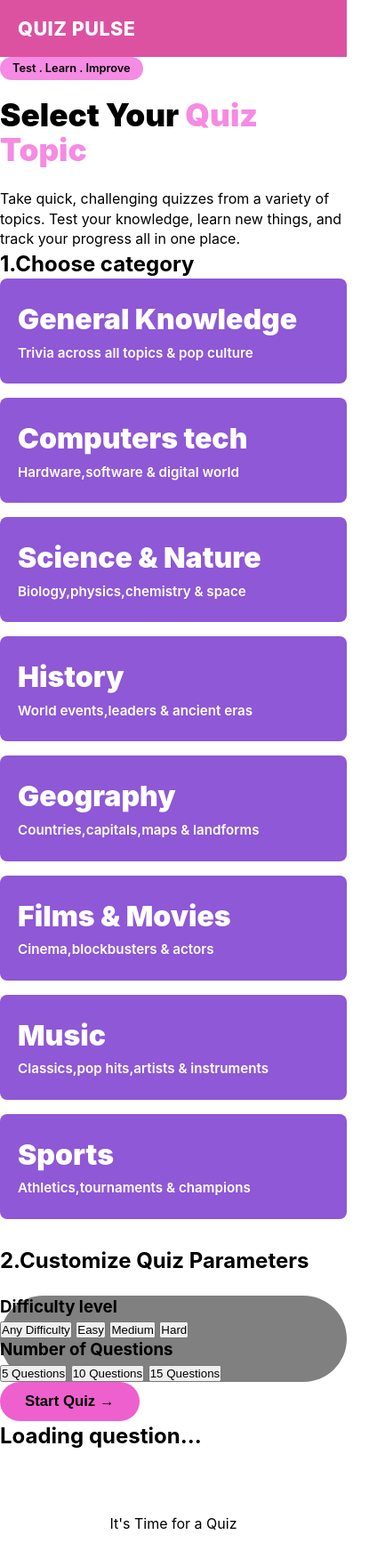
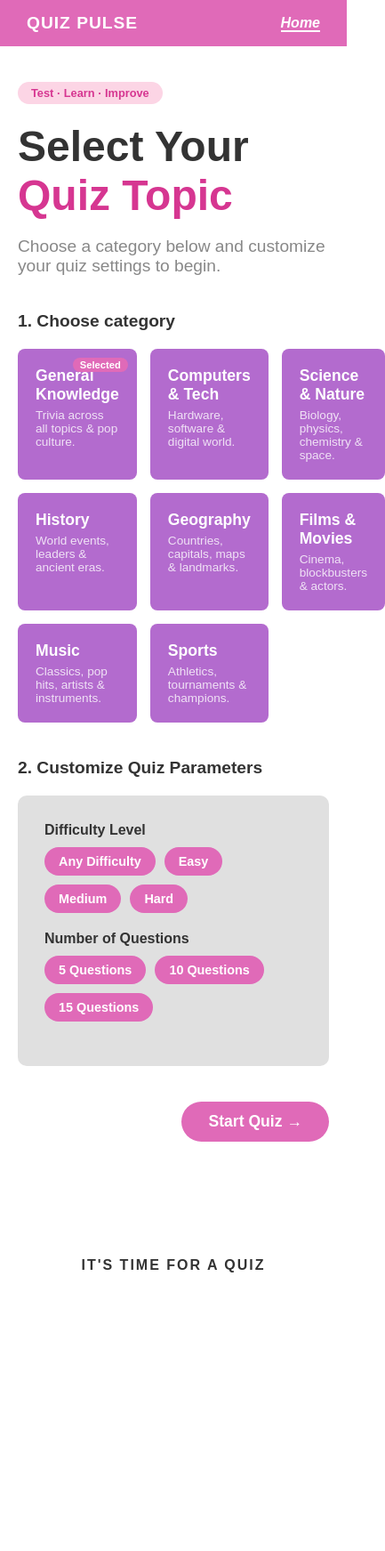
Before and after one commit to Ashley-tracy/Quiz-pulse, a plain HTML site: page quiz.html in a window 390 px wide. Shown: the whole page at 89% size, 433 px wide, since content can reach past the window. After the commit the page ends 1471 px from the top, so only its background shows below. Drawn offline with Linux system fonts and the light colour scheme.

Commit message:
Add customize Quiz Parameters

```diff
--- a/home.css
+++ b/home.css
@@ -1,5 +1,3 @@
-/*QUIZ PULSE - LANDING PAGE STYLESHEET*/
-
 /*Color & Design*/
 :root {
   --header-pink: #DC52A1;
--- a/quiz.css
+++ b/quiz.css
@@ -1,378 +1,236 @@
-:root {
-  --header-pink: #DC52A1;
-  --button-pink: #ED60CE;
-  --pill-pink: #F58BE2;
-  --purple-card: #8E58D6;
-  --dark-text: #000000;
-  --body-text: #1a1a1a;
-  --white: #ffffff;
-
-  --correct-green: #2ecc71;
-  --correct-bg: #e8f8f0;
-  --wrong-red: #e74c3c;
-  --wrong-bg: #fce8e6;
+body {
+    font-family: sans-serif;
+    margin: 0;
+    padding: 0;
+    background-color: #ffffff;
+    color: #333;
 }
 
-* {
-  box-sizing: border-box;
-  margin: 0;
-  padding: 0;
+#app-header {
+    background-color: #e06ab8;
+    padding: 15px 30px;
+    display: flex;
+    justify-content: space-between;
+    align-items: center;
+    color: white;
+    font-weight: bold;
 }
 
-body {
-  font-family: 'Inter', system-ui, -apple-system, sans-serif;
-  background-color: var(--white);
-  color: var(--dark-text);
-  line-height: 1.4;
-  min-height: 100vh;
-  display: flex;
-  flex-direction: column;
+#app-header h1 {
+    margin: 0;
+    font-size: 1.2rem;
+    letter-spacing: 1px;
 }
 
-/*Navbar*/
-.navbar {
-  background-color: var(--header-pink);
-  height: 64px;
-  padding: 0 40px;
-  display: flex;
-  justify-content: space-between;
-  align-items: center;
+#app-header nav a {
+    color: white;
+    text-decoration: none;
+    font-style: italic;
+    border-bottom: 2px solid white;
 }
 
-.logo,
-.logo a {
-  color: var(--white);
-  font-weight: 800;
-  font-size: 1.35rem;
-  letter-spacing: 0.5px;
-  text-transform: uppercase;
-  text-decoration: none;
+#main-container {
+    max-width: 800px;
+    margin: 0;
+    padding: 40px 20px;
 }
 
-.script-tag {
-  color: var(--white);
-  font-family: 'Caveat', cursive, sans-serif;
-  font-size: 1.8rem;
-  font-weight: 600;
-  text-decoration: underline;
-  text-underline-offset: 3px;
+#setup-section .badge {
+    background-color: #fcd5e5;
+    color: #d63691;
+    padding: 5px 15px;
+    border-radius: 20px;
+    font-size: 0.8rem;
+    font-weight: bold;
+    display: inline-block;
+    margin-bottom: 20px;
 }
 
-/*Layout Container */
-.container {
-  max-width: 960px;
-  width: 100%;
-  margin: 0 auto;
-  padding: 40px 20px 60px;
-  flex: 1;
+#setup-section h2 {
+    font-size: 3rem;
+    margin: 0 0 10px 0;
+    font-weight: bold;
 }
 
-.screen {
-  display: none;
+#setup-section h2 span {
+    color: #d63691;
 }
 
-.screen.active {
-  display: block;
+#setup-section > p {
+    font-size: 1.2rem;
+    color: #888;
+    margin-bottom: 40px;
 }
 
-.loading-spinner {
-  background-color: var(--pill-pink);
-  padding: 12px 20px;
-  border-radius: 8px;
-  font-weight: 700;
-  text-align: center;
-  margin-bottom: 20px;
-}
-
-/*Buttons */
-.pill-badge {
-  display: inline-block;
-  background-color: var(--pill-pink);
-  color: var(--dark-text);
-  font-size: 0.8rem;
-  font-weight: 600;
-  padding: 4px 14px;
-  border-radius: 20px;
-  margin-bottom: 20px;
-}
-
-.hero-title {
-  font-size: 3rem;
-  font-weight: 900;
-  line-height: 1.1;
-  margin-bottom: 25px;
-}
-
-.highlight {
-  color: var(--pill-pink);
-}
-
-.btn {
-  border: none;
-  border-radius: 30px;
-  padding: 12px 28px;
-  font-size: 1.05rem;
-  font-weight: 800;
-  cursor: pointer;
-  text-decoration: none;
-  display: inline-block;
-  transition: transform 0.15s ease, opacity 0.15s ease;
-}
-
-.btn-primary {
-  background-color: var(--button-pink);
-  color: var(--dark-text);
-}
-
-.btn:hover {
-  transform: translateY(-2px);
-  opacity: 0.95;
-}
-
-.btn:disabled {
-  opacity: 0.5;
-  cursor: not-allowed;
-  transform: none;
-}
-
-/* 6. Category Selection */
-.config-bar {
-  display: flex;
-  gap: 20px;
-  flex-wrap: wrap;
-  margin-bottom: 30px;
-  background-color: #f8f8f8;
-  padding: 18px 24px;
-  border-radius: 12px;
-}
-
-.config-group {
-  display: flex;
-  align-items: center;
-  gap: 10px;
-}
-
-.config-group label {
-  font-weight: 700;
-  font-size: 0.95rem;
-}
-
-.config-group select {
-  padding: 8px 16px;
-  border-radius: 20px;
-  border: 2px solid var(--purple-card);
-  font-size: 0.95rem;
-  font-weight: 600;
-  outline: none;
-  background-color: var(--white);
-  cursor: pointer;
+.section-title {
+    font-size: 1.2rem;
+    margin-bottom: 20px;
 }
 
 .category-grid {
-  display: grid;
-  grid-template-columns: repeat(auto-fit, minmax(200px, 1fr));
-  gap: 16px;
-  margin-bottom: 30px;
+    display: grid;
+    grid-template-columns: repeat(3, 1fr);
+    gap: 15px;
+    margin-bottom: 40px;
 }
 
-.cat-card {
-  background-color: var(--purple-card);
-  color: var(--white);
-  padding: 20px;
-  border-radius: 8px;
-  cursor: pointer;
-  border: 3px solid transparent;
-  transition: all 0.2s ease;
+.category-card {
+    background-color: #b36bce;
+    color: white;
+    padding: 20px;
+    border-radius: 8px;
+    cursor: pointer;
+    position: relative;
+    transition: transform 0.2s;
 }
 
-.cat-card h3 {
-  font-size: 1.2rem;
-  font-weight: 800;
+.category-card:hover {
+    transform: translateY(-3px);
 }
 
-.cat-card.selected {
-  border-color: var(--dark-text);
-  background-color: var(--button-pink);
-  color: var(--dark-text);
+.category-card h3 {
+    margin: 0 0 5px 0;
+    font-size: 1.1rem;
 }
 
-.quiz-status {
-  display: flex;
-  justify-content: space-between;
-  align-items: center;
-  margin-bottom: 20px;
-  font-weight: 700;
-  font-size: 1.1rem;
+.category-card p {
+    margin: 0;
+    font-size: 0.85rem;
+    opacity: 0.8;
 }
 
-.timer-badge {
-  background-color: #f0f0f0;
-  padding: 6px 16px;
-  border-radius: 16px;
-  font-size: 0.9rem;
-  font-weight: 800;
+.selected-pill {
+    position: absolute;
+    top: 10px;
+    right: 10px;
+    background-color: #e06ab8;
+    color: white;
+    padding: 2px 8px;
+    border-radius: 10px;
+    font-size: 0.7rem;
+    font-weight: bold;
 }
 
-.progress-bar-container {
-  width: 100%;
-  height: 8px;
-  background-color: #e0e0e0;
-  border-radius: 4px;
-  margin-bottom: 30px;
-  overflow: hidden;
+.parameters-box {
+    background-color: #e0e0e0;
+    padding: 30px;
+    border-radius: 10px;
+    margin-bottom: 40px;
 }
 
-.progress-fill {
-  height: 100%;
-  width: 0%;
-  background-color: var(--button-pink);
-  transition: width 0.3s ease;
+.param-group {
+    margin-bottom: 20px;
 }
 
-.question-text {
-  font-size: 1.6rem;
-  font-weight: 800;
-  line-height: 1.35;
-  margin-bottom: 30px;
+.param-group h4 {
+    margin: 0 0 10px 0;
 }
 
-/* Option Buttons Grid */
-.options-grid {
-  display: grid;
-  grid-template-columns: 1fr;
-  gap: 14px;
-  margin-bottom: 30px;
+.pill-group {
+    display: flex;
+    gap: 10px;
+    flex-wrap: wrap;
 }
 
-.option-btn {
-  background-color: var(--white);
-  border: 2px solid #e0e0e0;
-  padding: 16px 20px;
-  border-radius: 10px;
-  font-size: 1.05rem;
-  font-weight: 600;
-  text-align: left;
-  cursor: pointer;
-  transition: all 0.2s ease;
+.pill-btn {
+    background-color: #e06ab8;
+    color: white;
+    border: none;
+    padding: 8px 16px;
+    border-radius: 20px;
+    cursor: pointer;
+    font-weight: bold;
+    font-size: 0.9rem;
 }
 
-.option-btn:hover:not(:disabled) {
-  border-color: var(--purple-card);
-  background-color: #f9f5ff;
+#start-quiz-btn {
+    display: block;
+    margin-left: auto;
+    background-color: #e06ab8;
+    color: white;
+    border: none;
+    padding: 12px 30px;
+    border-radius: 25px;
+    font-size: 1.1rem;
+    font-weight: bold;
+    cursor: pointer;
 }
 
-.option-btn.correct {
-  background-color: var(--correct-bg) !important;
-  border-color: var(--correct-green) !important;
-  color: var(--correct-green) !important;
+#quiz-section {
+    display: none;
 }
 
-.option-btn.wrong {
-  background-color: var(--wrong-bg) !important;
-  border-color: var(--wrong-red) !important;
-  color: var(--wrong-red) !important;
+#question-container h3 {
+    color: #d63691;
 }
 
-.quiz-footer {
-  text-align: right;
+.answer-btn {
+    display: block;
+    width: 100%;
+    padding: 15px;
+    margin-bottom: 10px;
+    background-color: #f4f4f4;
+    border: 2px solid #ccc;
+    border-radius: 8px;
+    text-align: left;
+    font-size: 1rem;
+    cursor: pointer;
 }
 
-/* 8. Results */
-.results-grid {
-  display: grid;
-  grid-template-columns: repeat(auto-fit, minmax(200px, 1fr));
-  gap: 20px;
-  margin-bottom: 30px;
+.answer-btn:hover {
+    background-color: #e0e0e0;
 }
 
-.purple-card {
-  background-color: var(--purple-card);
-  color: var(--white);
-  padding: 24px 20px;
-  border-radius: 8px;
+#next-btn {
+    display: none;
+    background-color: #333;
+    color: white;
+    border: none;
+    padding: 10px 20px;
+    border-radius: 5px;
+    cursor: pointer;
+    margin-top: 20px;
 }
 
-.purple-card h3 {
-  font-size: 2rem;
-  font-weight: 900;
-  color: var(--white);
-  margin-bottom: 4px;
+#quiz-results {
+    display: none;
+    text-align: center;
+    margin-top: 40px;
+    padding: 30px;
+    background-color: #fcd5e5;
+    border-radius: 10px;
 }
 
-.purple-card p {
-  font-size: 0.95rem;
-  font-weight: 600;
+#history-section {
+    display: none;
+    margin-top: 50px;
+    border-top: 2px solid #ccc;
+    padding-top: 20px;
 }
 
-/* 9. Admin Custom Question Form */
-.admin-section {
-  margin-top: 60px;
-  padding-top: 40px;
-  border-top: 2px dashed #e0e0e0;
+.history-item {
+    display: flex;
+    justify-content: space-between;
+    align-items: center;
+    background-color: #f4f4f4;
+    padding: 15px;
+    margin-bottom: 10px;
+    border-radius: 8px;
 }
 
-.admin-section h2 {
-  font-size: 1.4rem;
-  margin-bottom: 20px;
+.delete-btn {
+    background-color: red;
+    color: white;
+    border: none;
+    padding: 5px 10px;
+    border-radius: 5px;
+    cursor: pointer;
 }
 
-#custom-question-form {
-  display: flex;
-  flex-direction: column;
-  gap: 12px;
-  max-width: 500px;
+#app-footer {
+    text-align: center;
+    padding: 40px;
+    font-weight: bold;
+    letter-spacing: 2px;
+    margin-top: 50px;
 }
-
-#custom-question-form input,
-#custom-question-form select {
-  padding: 12px 16px;
-  border: 2px solid #ddd;
-  border-radius: 8px;
-  font-size: 0.95rem;
-  outline: none;
-}
-
-#custom-question-form input:focus {
-  border-color: var(--purple-card);
-}
-
-/* 10. FOOTER */
-.footer {
-  text-align: center;
-  padding: 40px 20px 20px;
-  margin-top: auto;
-}
-
-.typewriter-text {
-  font-family: 'Courier New', Courier, monospace;
-  font-size: 1.75rem;
-  font-weight: 700;
-  letter-spacing: 6px;
-  color: var(--dark-text);
-}
-
-/*Responsive Design */
-@media (min-width: 768px) {
-  .options-grid {
-    grid-template-columns: 1fr 1fr;
-  }
-}
-
-@media (max-width: 768px) {
-  .hero-title {
-    font-size: 2.2rem;
-  }
-
-  .config-bar {
-    flex-direction: column;
-    align-items: flex-start;
-  }
-
-  .navbar {
-    padding: 0 20px;
-  }
-}
-.dlevel {
-    background-color: grey;
-    border-radius: 5rem;
-}
--- a/quiz.html
+++ b/quiz.html
@@ -3,80 +3,108 @@
 <head>
     <meta charset="UTF-8">
     <meta name="viewport" content="width=device-width, initial-scale=1.0">
-    <title>Home Page</title>
+    <title>Quiz Pulse</title>
     <link rel="stylesheet" href="quiz.css">
 </head>
 <body>
-     <header class="navbar">
-    <h1 class="logo">QUIZ PULSE</h1>
+<!--Header-->
+    <header id="app-header">
+        <h1>QUIZ PULSE</h1>
+        <nav>
+            <a href="home.html">Home</a>
+        </nav>
     </header>
-<!--Home screen-->
-    <section id="home-screen" class="screen active">
-      <div class="pill-badge">Test . Learn . Improve</div>
-      <h1 class="hero-title">Select Your <span class="highlight">Quiz Topic </span></h1>
-       <p class="hero-desc">Take quick, challenging quizzes from a variety of topics. Test your knowledge, learn new things, and track your progress all in one place.</p>
-       <div>
-      <h2 class="section-title">1.Choose category</h2>
+
+    <main id="main-container">
+
+        <div id="setup-section">
+            <div class="badge">Test · Learn · Improve</div>
+            <h2>Select Your <span>Quiz Topic</span></h2>
+            <p>Choose a category below and customize your quiz settings to begin.</p>
+
+            <h3 class="section-title">1. Choose category</h3>
             <div class="category-grid">
-        <div class="purple-card">
+                <div class="category-card">
+                    <span class="selected-pill">Selected</span>
                     <h3>General Knowledge</h3>
-          <p>Trivia across all topics & pop culture </p>
+                    <p>Trivia across all topics & pop culture.</p>
                 </div>
-        <div class ="purple-card">
-            <h3>Computers tech</h3>
-            <p>Hardware,software & digital world</p>
+                <div class="category-card">
+                    <h3>Computers & Tech</h3>
+                    <p>Hardware, software & digital world.</p>
                 </div>
-        <div class ="purple-card">
+                <div class="category-card">
                     <h3>Science & Nature</h3>
-            <p>Biology,physics,chemistry & space</p>
+                    <p>Biology, physics, chemistry & space.</p>
                 </div>
-        <div class ="purple-card">
+                <div class="category-card">
                     <h3>History</h3>
-            <p>World events,leaders & ancient eras</p>
+                    <p>World events, leaders & ancient eras.</p>
                 </div>
-        <div class ="purple-card">
+                <div class="category-card">
                     <h3>Geography</h3>
-            <p>Countries,capitals,maps & landforms</p>
+                    <p>Countries, capitals, maps & landmarks.</p>
                 </div>
-        <div class ="purple-card">
+                <div class="category-card">
                     <h3>Films & Movies</h3>
-            <p>Cinema,blockbusters & actors</p>
+                    <p>Cinema, blockbusters & actors.</p>
                 </div>
-        <div class ="purple-card">
+                <div class="category-card">
                     <h3>Music</h3>
-            <p>Classics,pop hits,artists & instruments</p>
+                    <p>Classics, pop hits, artists & instruments.</p>
                 </div>
-        <div class ="purple-card">
+                <div class="category-card">
                     <h3>Sports</h3>
-            <p>Athletics,tournaments & champions</p>
+                    <p>Athletics, tournaments & champions.</p>
                 </div>
             </div>
-      <div>
-        <h2 class="section-title">2.Customize Quiz Parameters</h2><br>
-      <div class="quiz-grid">
-        <!---Categories injected by JS-->
-       <div class="dlevel">
-        <h3 id="dl">Difficulty level</h3>
-        <button>Any Difficulty</button>
-        <button>Easy</button>
-        <button>Medium</button>
-        <button>Hard</button>
 
-        <h3>Number of Questions</h3>
-        <button>5 Questions</button>
-        <button>10 Questions</button>
-        <button>15 Questions</button>
+            <h3 class="section-title">2. Customize Quiz Parameters</h3>
+            <div class="parameters-box">
+                <div class="param-group">
+                    <h4>Difficulty Level</h4>
+                    <div class="pill-group">
+                        <button class="pill-btn">Any Difficulty</button>
+                        <button class="pill-btn">Easy</button>
+                        <button class="pill-btn">Medium</button>
+                        <button class="pill-btn">Hard</button>
                     </div>
                 </div>
-       <button id="get-started-btn" class="btn btn-primary">Start Quiz &rarr;</button>
-       <!-- HTML container -->
-            <div id="quiz-container">
-              <h2 id="question-text">Loading question...</h2>
-            <div id="options-container" class="options-grid"></div>
+                <div class="param-group">
+                    <h4>Number of Questions</h4>
+                    <div class="pill-group">
+                        <button class="pill-btn">5 Questions</button>
+                        <button class="pill-btn">10 Questions</button>
+                        <button class="pill-btn">15 Questions</button>
                     </div>
-        <footer class= "footer">
-            <p> It's Time for a Quiz</p>
                 </div>
-   <script type="module" src="js"></script>
+            </div>
+
+            <button id="start-quiz-btn">Start Quiz &rarr;</button>
+        </div>
+
+        <div id="quiz-section">
+            <div id="question-container">
+            </div>
+            <button id="next-btn">Next Question</button>
+            <div id="quiz-results">
+                <h2>Quiz Complete!</h2>
+                <p id="final-score">You scored 0 out of 0</p>
+            </div>
+        </div>
+
+        <div id="history-section">
+            <h2>Quiz History</h2>
+            <div id="history-container">
+            </div>
+        </div>
+
+    </main>
+
+    <footer id="app-footer">
+        IT'S TIME FOR A QUIZ
+    </footer>
+
+    <script src="quiz.js"></script>
 </body>
 </html>
```
Also changed, not shown: home.html (+2 -1 lines), js/home.js (+13 -0 lines). Lines whose indentation alone changed are shown as unchanged.
